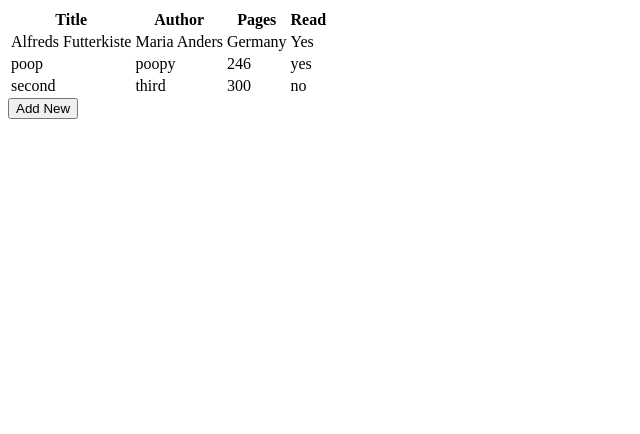
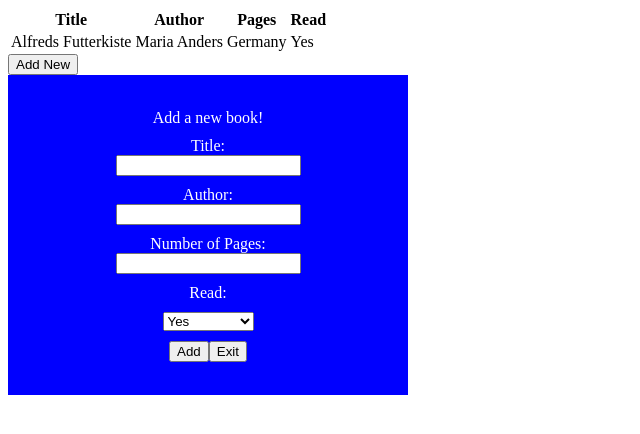
Before and after one commit to Jaclem/book-types, a plain HTML site: page index.html in a window 1280 px wide. Both pictures are taken after a click on the button "Add New". Shown: the whole page, without its empty margins (0-640 px from the left). Drawn offline with Linux system fonts and the light colour scheme.

Commit message:
Added object creation / fixed looping bug

```diff
--- a/app.js
+++ b/app.js
@@ -1,20 +1,15 @@
 const table = document.getElementById('table');
 const addNew = document.getElementById('add-new');
+const addBtn = document.getElementById('add-btn');
+const exitBtn = document.getElementById('exit-btn');
+const newEntry = document.getElementById('new-entry');
 const titleInput = document.getElementById('title');
 const authorInput = document.getElementById('author');
 const pageInput = document.getElementById('pages');
 const readInput = document.getElementById('read');
-const addBtn = document.getElementById('add-btn');
-const exitBtn = document.getElementById('exit-btn');
-const newEntry = document.getElementById('new-entry');
-
-console.log(exitBtn);
 
 
-let myLibrary = [
-    {title: "poop", author: 'poopy', pages: '246', read: 'yes'},
-    {title: "second", author: 'third', pages: '300', read: 'no'}
-];
+let myLibrary = [];
 
 function Book(title, author, pages, read){
     this.title = title,
@@ -23,51 +18,46 @@ function Book(title, author, pages, read){
     this.read = read
 }
 
-// Book.prototype.addRows = function() {
-
-// }
-
-
 
 function addBookToLibrary() {
-    myLibrary.forEach(item => {
-        const tableRow = document.createElement('tr');
+    const books = Object.create(Book);
+
+    books.title = titleInput.value;
+    books.author = authorInput.value;
+    books.pages = pageInput.value;
+    books.read = readInput.value;
+
+    myLibrary.push(books);
+    let tableRow;
+
+    for(let i = 0; i < myLibrary.length; i++){
+        tableRow = document.createElement('tr');
         table.appendChild(tableRow);
+    };
 
-        const bookArr = [`${item.title}`, `${item.author}`, `${item.pages}`, `${item.read}`];
-        console.log(bookArr);
+    const bookArr = [`${books.title}`, `${books.author}`, `${books.pages}`, `${books.read}`];
 
-        bookArr.forEach(list => {
-            const tableData = document.createElement('td');
-            tableData.innerText = list;
-            tableRow.appendChild(tableData);
-
-
-            console.log(list);
-        });
-
+    bookArr.forEach(list => {
+        const tableData = document.createElement('td');
+        tableData.innerText = list;
+        tableRow.appendChild(tableData);
     });
 }
 
-addBookToLibrary();
+// Event Listeners
 
-function addItemsToList(n) {
+addNew.addEventListener('click', (e)=> {
+    e.preventDefault();
+    newEntry.classList.add('visibility');
+});
 
-    let books = {}
-    for (let i = 0; i < n; ++i) {
-        books[i] = new Book()
-    }
-    return books
-}
+addBtn.addEventListener('click', (e)=> {
+    e.preventDefault();
+    newEntry.classList.remove('visibility');
+    addBookToLibrary();
+});
 
-// addItemsToList();
-
-// addNew.addEventListener('click', ()=> {
-//     newEntry.classList.add('visibility');
-// });
-
-// exitBtn.addEventListener('click', ()=> {
-//     newEntry.classList.remove('visibility');
-// });
-
-// addBookToLibrary();
+exitBtn.addEventListener('click', (e) => {
+    e.preventDefault();
+    newEntry.classList.remove('visibility');
+});
--- a/index.html
+++ b/index.html
@@ -31,29 +31,30 @@
 
         <label>
             Title:<br>
-            <input id="title">
+            <input type="text" id="title" required="required" />
         </label>
 
         <label>
             Author:<br>
-            <input id="author">
+            <input type="text" id="author" required="required" />
         </label>
 
         <label>
             Number of Pages:<br>
-            <input id="pages">
+            <input type="text" id="pages" required="required" />
         </label>
 
         <label>Read:<br></label>
 
-        <select name="" id="read" class="read">
-            <option value="Yes">Yes</option>
-            <option value="No">No</option>
+        <select id="read" class="read">
+            <option>Yes</option>
+            <option>No</option>
+            <option>In Progress</option>
         </select>
 
         <div class="btn-flex">
-            <button type="submit" id="add-btn">Add</button>
-            <button type="submit" id="exit-btn">Exit</button>
+            <button id="add-btn">Add</button>
+            <button id="exit-btn">Exit</button>
         </div>
 
       </form>
```
